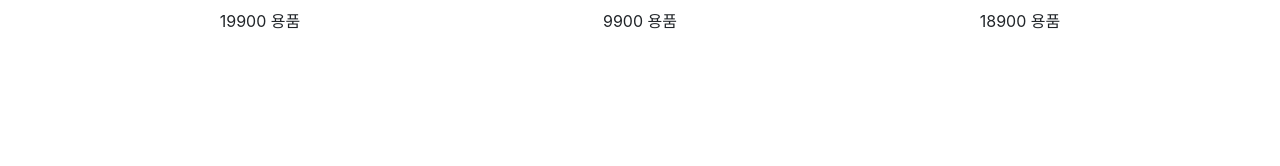
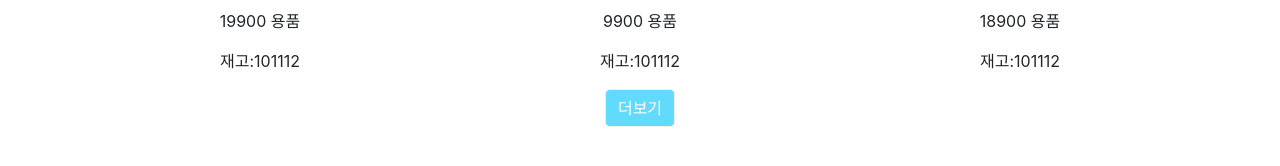
Before and after one commit to heejukim-developer/shop, a React (Create React App) app: page / in a window 1280 px wide. Shown: the part 592-758 px from the top of the page. Built offline with nearby package versions, Linux system fonts and the light colour scheme.

Commit message:
기능추가
기능추가

```diff
--- a/package.json
+++ b/package.json
@@ -6,6 +6,7 @@
     "@testing-library/jest-dom": "^5.13.0",
     "@testing-library/react": "^11.2.7",
     "@testing-library/user-event": "^12.8.3",
+    "axios": "^0.21.1",
     "bootstrap": "^4.6.0",
     "node-sass": "^6.0.0",
     "react": "^17.0.2",
--- a/src/App.css
+++ b/src/App.css
@@ -53,3 +53,8 @@
 .col-md-4{
   margin-top: 50px;
 }
+.btn-primary{
+  background: #61dafb;
+  border-radius: 5px;
+  border-color: #eeeeee;
+}
--- a/src/App.js
+++ b/src/App.js
@@ -1,15 +1,22 @@
 import logo from './logo.svg';
 import './App.css';
 import {Navbar, Container,Nav,NavDropdown,Button } from 'react-bootstrap';
-import { useState } from 'react';
+import React, { useEffect, useState ,useContext} from 'react';
 import Data from './data';
 import Detail from './Detail.js';
+import axios from 'axios';
 
 import {Link, Route, Switch} from 'react-router-dom';
+let 재고context = React.createContext();
 
 function App() {
 
 let [데이터,데이터변경]= useState(Data)
+let [Loding, Lodingchange]= useState(true);
+let [재고,재고변경]= useState([10,11,12]);
+
+useEffect(()=>{
+  Lodingchange(true)});
 
   return (
     <div className="App">
@@ -44,6 +51,8 @@ let [데이터,데이터변경]= useState(Data)
   </div>
 
   <div className="container">
+
+    <재고context.Provider value={재고}>
   <div className="row">
   {
     데이터.map((a,i)=>{
@@ -51,13 +60,38 @@ let [데이터,데이터변경]= useState(Data)
     })
     }
   </div>
+   </재고context.Provider>
+  <button className = "btn btn-primary" onClick = {()=>{
+  Lodingchange(true)
+  //  {
+  //    Loding === true
+  //    ? (<div className="로딩">
+  //    <h2>로딩중입니다</h2>
+  //   </div>)
+  //    : null
+  //  }
+    axios.post('서버url',{id:'heeju',pw:'12345'})
+    axios.get('https://codingapple1.github.io/shop/data2.json')
+    .then((result)=>{
+      Lodingchange(false)
+
+      console.log(result.data);
+      데이터변경([...데이터, ...result.data ]);
+    })
+
+    .catch(()=>{
+      Lodingchange(false)
+
+
+      console.log('서버를 불러오는데 실패했어요')})
+  }}>더보기</button>
   </div>
 
 </Route>
 
 <Switch>
 <Route path ="/detail/:id">
-  <Detail shoes작명 ={데이터}/>
+  <Detail shoes작명 = {데이터} 재고작명 ={재고} 재고변경작명 ={재고변경}/>
 </Route>
 
 <Route path ="/:id">
@@ -89,18 +123,28 @@ let [데이터,데이터변경]= useState(Data)
   );
 }
 
-
-
-
 function Card(props) {
+  let 재고 = useContext(재고context)
   return(
    <div className= "col-md-4">
    <img src= {'https://github.com/heejukim-developer/shop/blob/master/src/'+ (props.i +1) + '.jpg?raw=true'} width="100%" />
     <h5> {props.shoes.title} </h5>
     <p> {props.shoes.price} {props.shoes.content}</p>
+
+
+    <Test></Test>
+
     </div>
+
 
    )
   }
+  function Test(){
+    let 재고 = useContext(재고context);
+    return(
+      <p>재고:{재고}</p>
+    )
+  }
+
 
   export default App;
--- a/src/Detail.js
+++ b/src/Detail.js
@@ -1,3 +1,4 @@
+// import { info } from 'console';
 import React,{ useEffect, useState } from 'react';
 import { useHistory , useParams } from 'react-router-dom';
 import styled from 'styled-components';
@@ -50,7 +51,12 @@ let history = useHistory();
             <h4 className="pt-5">{props.shoes작명[id].title}</h4>
             <p>{props.shoes작명[id].content}</p>
             <p>{props.shoes작명[id].price}</p>
-            <button className="btn btn-danger">주문하기</button>
+
+            <Info 재고작명 ={props.재고작명 }></Info>
+
+            <button className="btn btn-danger" onClick ={()=>{
+                props.재고변경작명([9,11,12]);
+            }}>주문하기</button>
             <button className="btn btn-danger" onClick={()=>{
              history.goBack();
             }}>뒤로가기</button>
@@ -60,4 +66,11 @@ let history = useHistory();
   </div>
     )
   }
+
+  function Info(props){
+      return(
+          <p> 재고: {props.재고작명[0]}</p>
+      )
+  }
+
   export default Detail;
```
Also changed, not shown: 1 other file (tests, documents, lock files or other folders).
